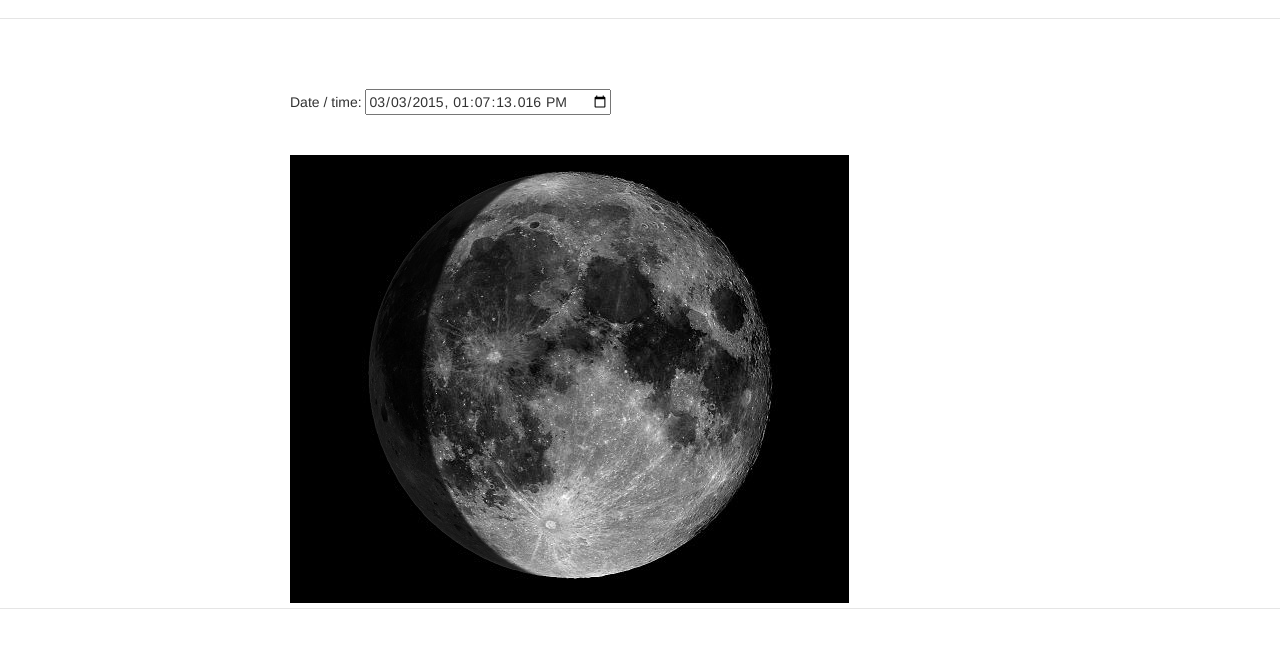
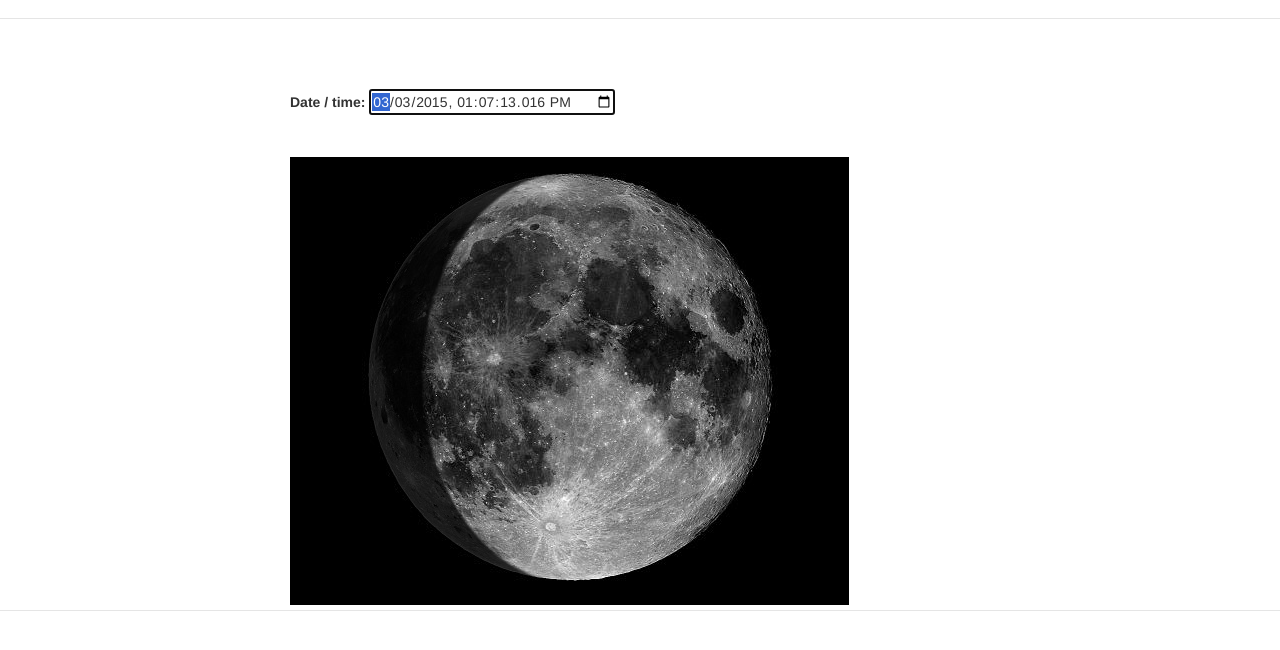
Before and after one commit to EricMountain/moon-phases, a website: page app/index.html in a window 1280 px wide. Shown: the part 54-704 px from the top of the page. Drawn offline with nearby package versions, Linux system fonts and the light colour scheme; some packages are replaced by stand-ins of ours; files that its build step writes are made by us from their sources.

Commit message:
Cosmetics + avoid infinite loop if year < 2000.

```diff
--- a/app/scripts/moon.js
+++ b/app/scripts/moon.js
@@ -30,6 +30,13 @@ window.moon = (function() {
 
     function calculatePhaseRatio(datetime) {
         var moonPhaseModulo = 29.5305888610;
+
+        // TODO Handle years before 2000
+        if (datetime.getFullYear() < 2000) {
+            console.warn('Years before 2000 not handled for moon phase calculation.');
+            return 0;
+        }
+
         var datetimeJulian = datetime.getJulian();
         var moonPhaseBaseJulian = findPreviousNewMoon(datetimeJulian);
         var moonPhase = (datetimeJulian - moonPhaseBaseJulian) % moonPhaseModulo;
--- a/app/views/main.html
+++ b/app/views/main.html
@@ -1,5 +1,10 @@
 <div class="row marketing">
-  Date / time: <input type="datetime-local" name="datetime" ng-model="datetime" ng-change="update()">
+  <label for="datetime">Date / time:</label>
+  <input type="datetime-local"
+                      name="datetime"
+                      autofocus="autofocus"
+                      ng-model="datetime"
+                      ng-change="update()">
 </div>
 
 <div>
```
